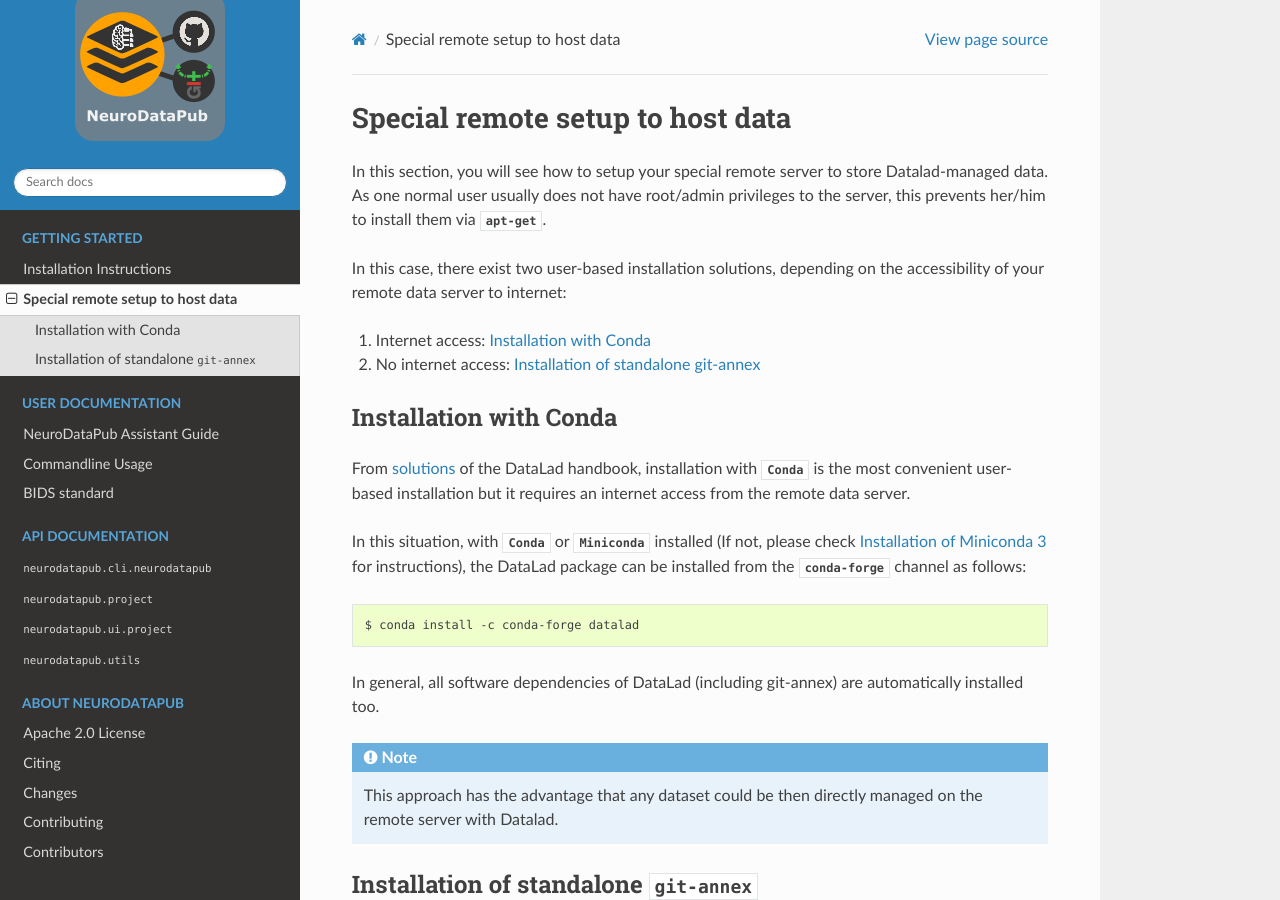
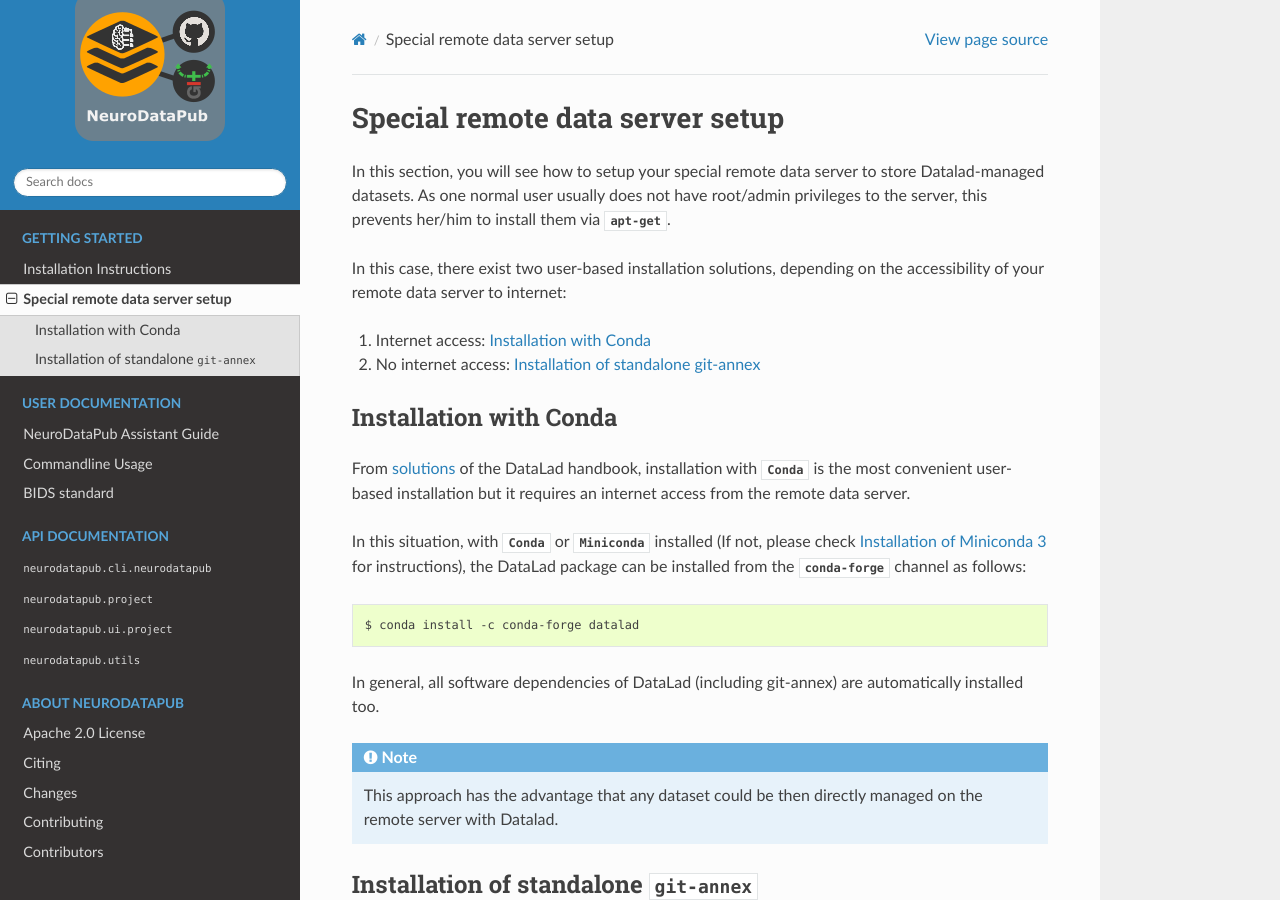
Before and after one commit to NCCR-SYNAPSY/neurodatapub, a Sphinx documentation site: the page built from docs/remote_setup.rst, in a window 1280 px wide and 900 px high. Built offline with Sphinx 7.4.7 and the Read the Docs theme 2.0.0, drawn with Linux system fonts in a browser that asks for light colours; the version number could not be read and is left out.

Commit message:
DOC: Update title and first sentence in `remote_setup.rst`

```diff
--- a/docs/remote_setup.rst
+++ b/docs/remote_setup.rst
@@ -1,10 +1,10 @@
 .. _remote_setup:
 
 *********************************
-Special remote setup to host data
+Special remote data server setup
 *********************************
 
-In this section, you will see how to setup your special remote server to store Datalad-managed data.
+In this section, you will see how to setup your special remote data server to store Datalad-managed datasets.
 As one normal user usually does not have root/admin privileges to the server, this prevents her/him to install them via `apt-get`.
 
 In this case, there exist two user-based installation solutions, depending on the accessibility of your remote data server to internet:
```
